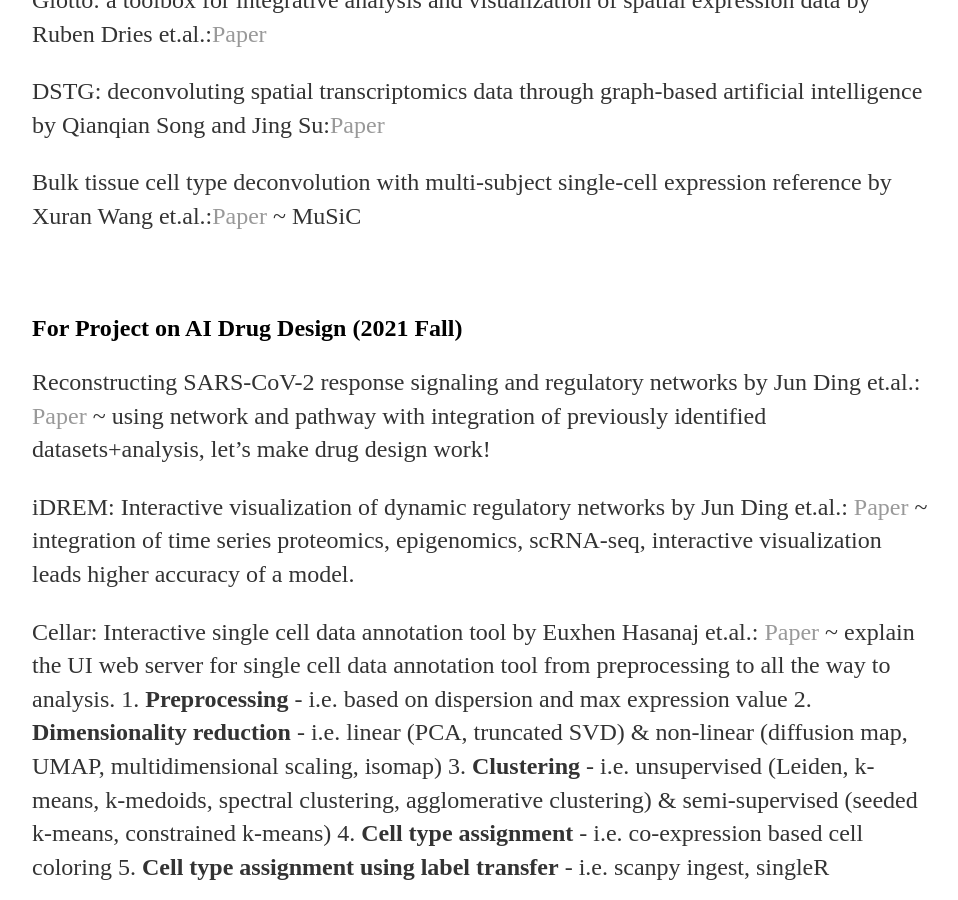
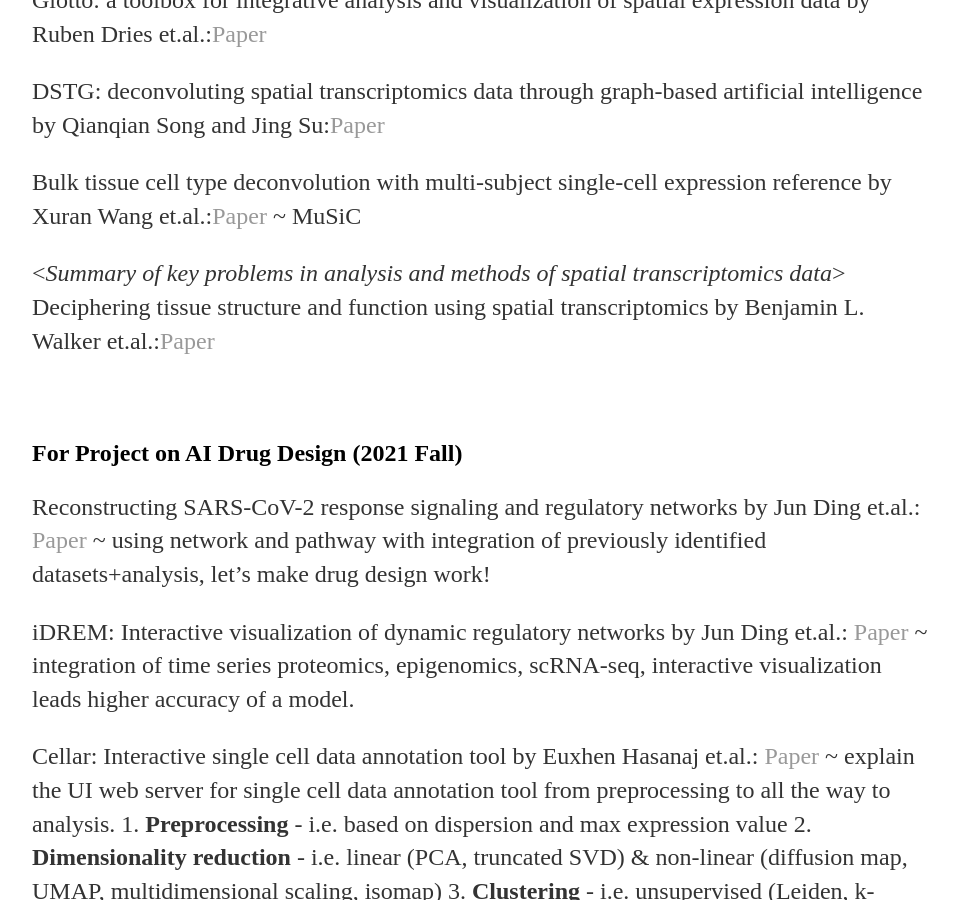
Before and after one commit to yjkweon24/yjkweon24.github.io, a Jekyll site: the page built from _posts/2019-03-16-Academic.md, in a window 1280 px wide and 900 px high, scrolled down 4433 px. Shown: the whole window, without its empty margins (160-1118 px from the left). Built offline with Jekyll 4.4.1, drawn with Linux system fonts in a browser that asks for light colours.

Commit message:
Update 2019-03-16-Academic.md

```diff
--- a/_posts/2019-03-16-Academic.md
+++ b/_posts/2019-03-16-Academic.md
@@ -107,6 +107,9 @@ DSTG: deconvoluting spatial transcriptomics data through graph-based artificial
 
 Bulk tissue cell type deconvolution with multi-subject single-cell expression reference by Xuran Wang et.al.:[Paper](https://www.nature.com/articles/s41467-018-08023-x) ~ MuSiC
 
+<*Summary of key problems in analysis and methods of spatial transcriptomics data*>
+Deciphering tissue structure and function using spatial transcriptomics by Benjamin L. Walker et.al.:[Paper](https://doi.org/10.1038/s42003-022-03175-5)
+
 <br>
 
 ## For Project on AI Drug Design (2021 Fall)
```
